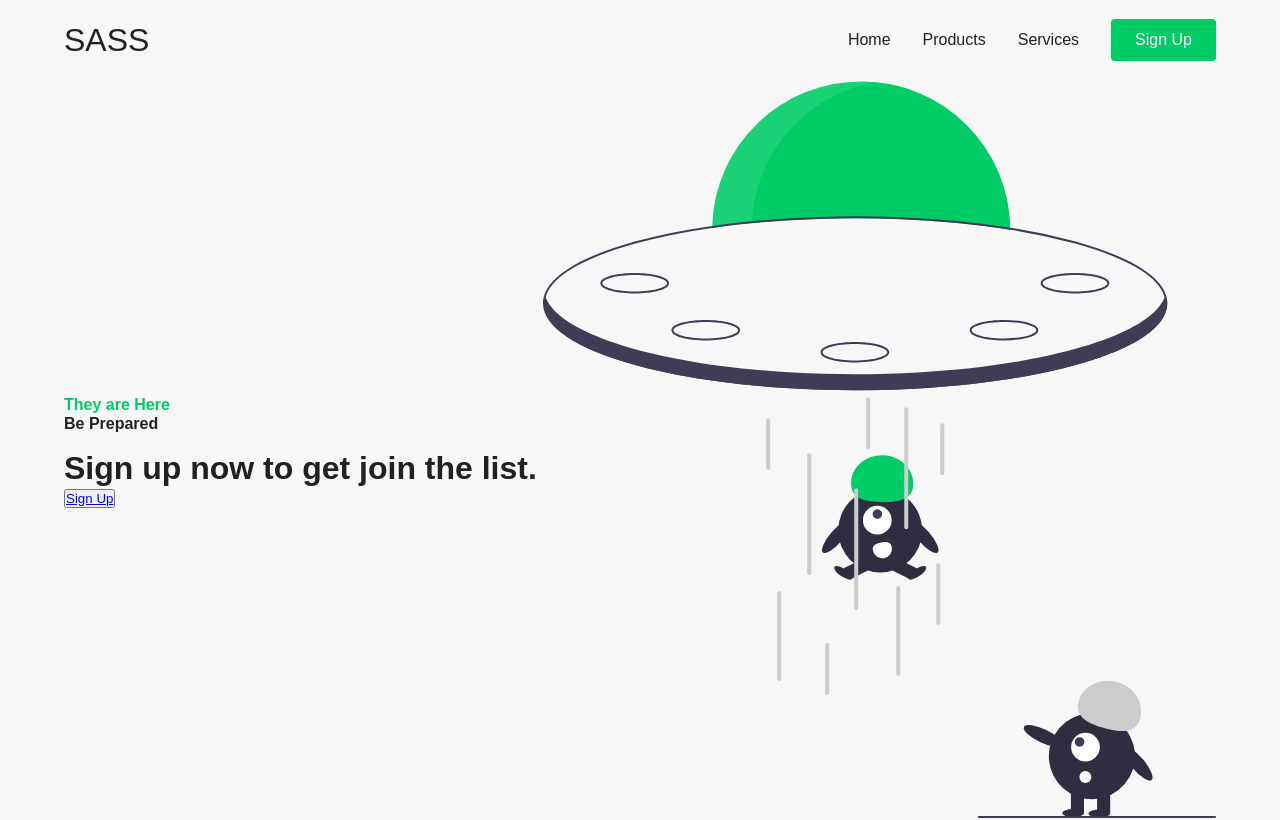
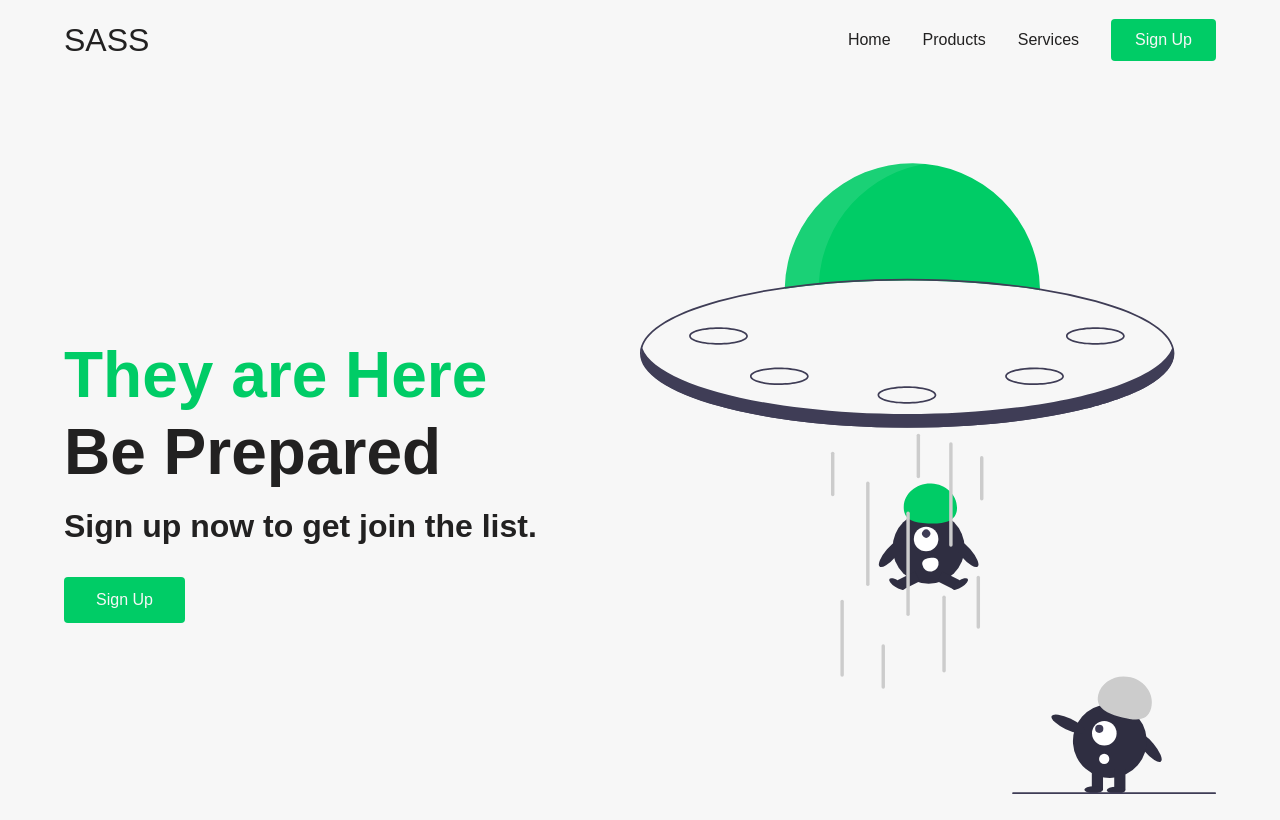
Before and after one commit to YashwantGawande/sass-project, a React (Vite) app: page / in a window 1280 px wide. Shown: the top 820 px of the page. Built offline with nearby package versions, Linux system fonts and the light colour scheme.

Commit message:
Update Style

```diff
--- a/src/components/hero/Hero.scss
+++ b/src/components/hero/Hero.scss
@@ -9,7 +9,7 @@
     align-items: center;
     justify-items: center;
     margin: 0 auto;
-    height: 90vh;
+    height: 100vh;
     z-index: 1;
     width: 100%;
     max-width: 1200px;
@@ -30,14 +30,14 @@
       }
     }
     &--left h1 {
-      font-size: 1rem;
+      font-size: 4rem;
       color: $lime;
       @include mobile {
         font-size: 1.5rem;
       }
     }
     &--left h2 {
-      font-size: 1rem;
+      font-size: 4rem;
       color: $dark;
       @include mobile {
         font-size: 2rem;
@@ -52,5 +52,45 @@
         font-size: 2rem;
       }
     }
+    &--btn {
+      font-size: 1rem;
+      background-color: $lime;
+      padding: 14px 32px;
+      border: transparent;
+      border-radius: 4px;
+      color: $light;
+      margin-top: 2rem;
+      cursor: pointer;
+      position: relative;
+      transition: all 0.3s;
+      outline: transparent;
+    }
+    &--btn a {
+      position: relative;
+      z-index: 2;
+      color: $light;
+      text-decoration: transparent;
+    }
+    &--btn:after {
+      position: absolute;
+      content: "";
+      top: 0;
+      left: 0;
+      width: 0;
+      background-color: $orangeRed;
+      height: 100%;
+      transition: all 0.3s;
+      border-radius: 4px;
+    }
+    &--btn:hover:after {
+      width: 100%;
+    }
+    &--right {
+      text-align: center;
+    }
+    &--img {
+      height: 100%;
+      width: 100%;
+    }
   }
 }
--- a/src/components/navbar/Navbar.scss
+++ b/src/components/navbar/Navbar.scss
@@ -16,7 +16,7 @@
   &__logo {
     color: $dark;
     cursor: pointer;
-    text-decoration: none;
+    text-decoration: transparent;
     font-size: 2rem;
     margin-left: 24px;
     @extend%align-center;
@@ -45,7 +45,7 @@
       color: $dark;
       @extend %align-center;
       justify-content: center;
-      text-decoration: none;
+      text-decoration: transparent;
       padding: 0 1rem;
       &:hover {
         color: $lime;
```
